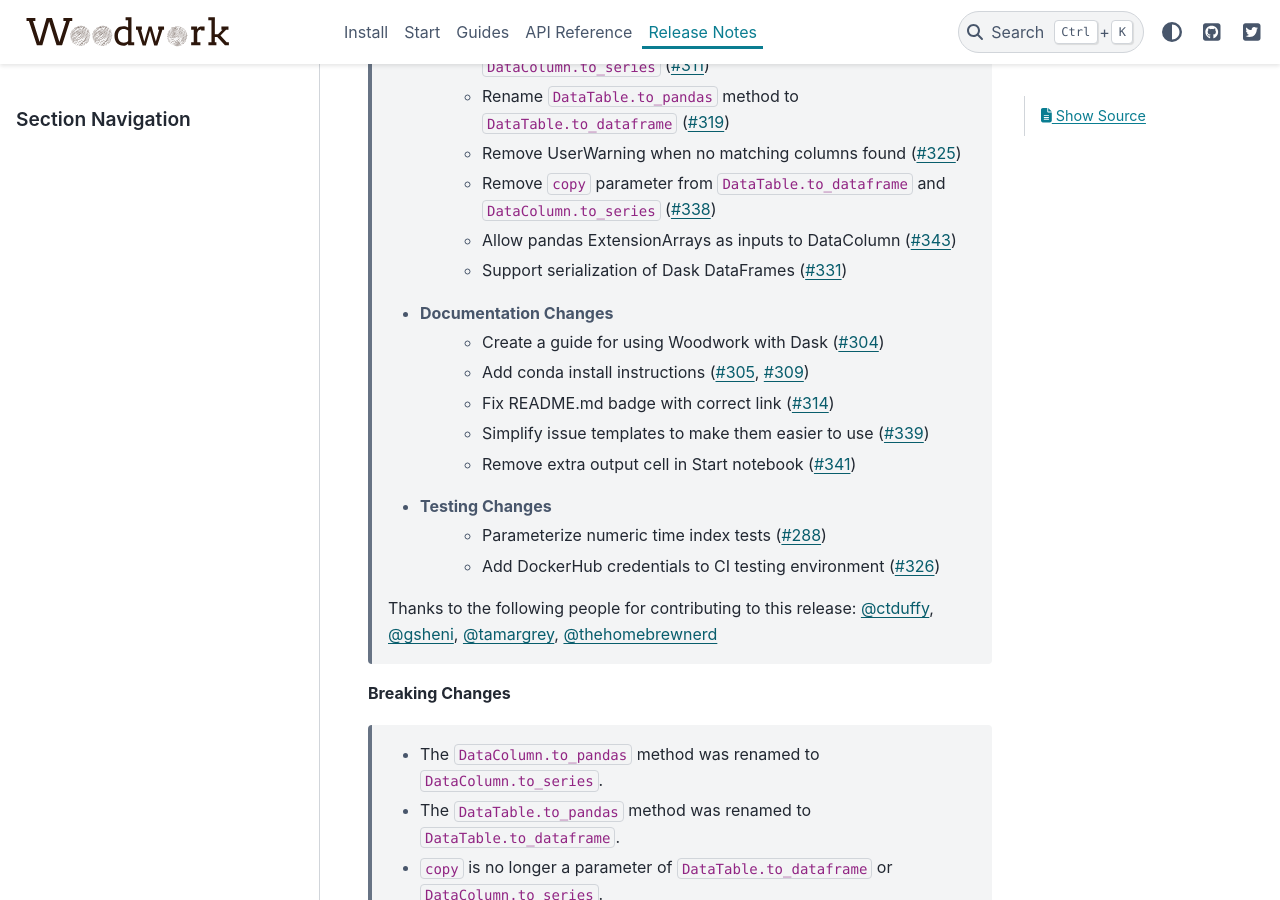
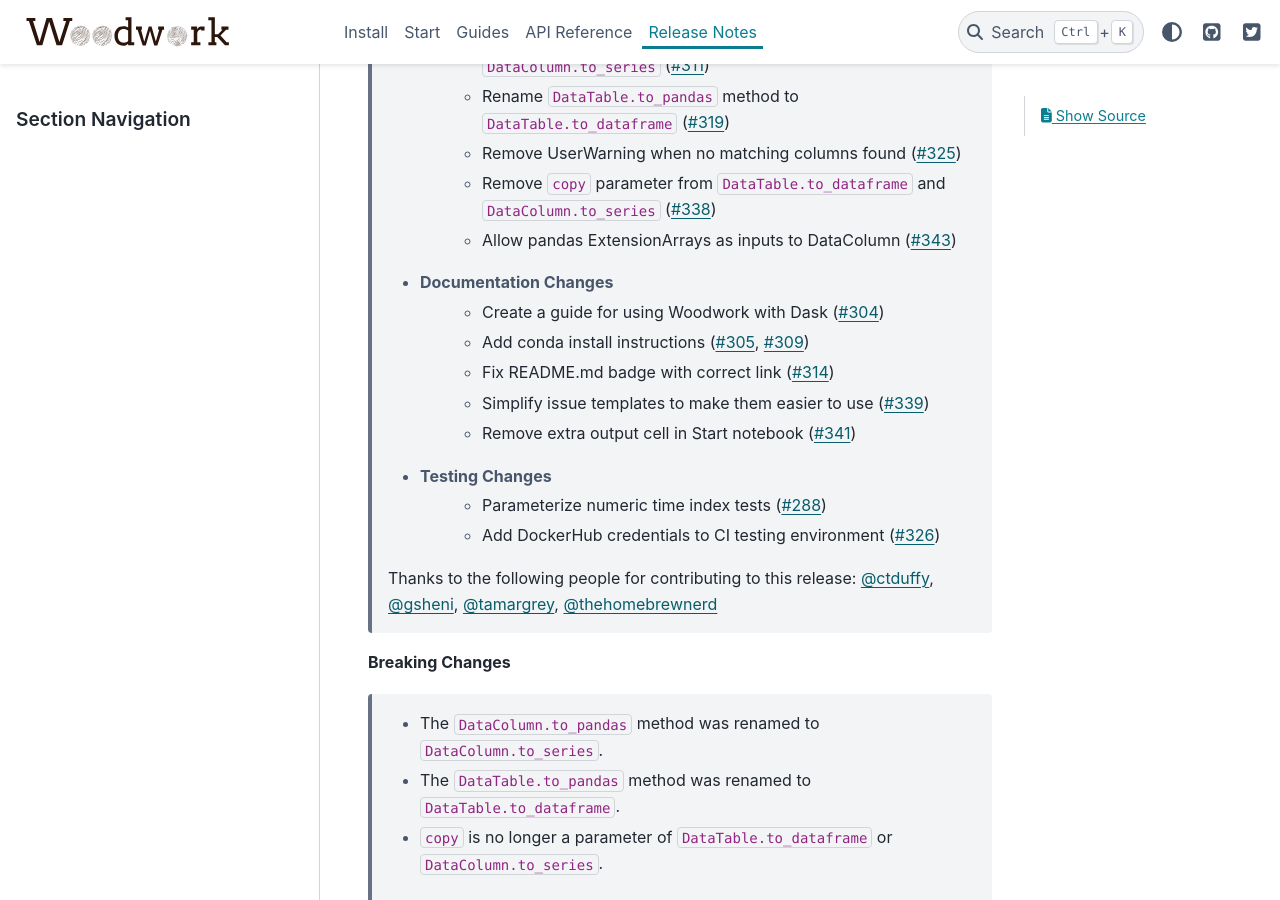
Before and after one commit to alteryx/woodwork, a Sphinx documentation site: the page built from docs/source/release_notes.rst, in a window 1280 px wide and 900 px high, scrolled down 849 px. Built offline with Sphinx 7.4.7 and the PyData theme 0.15.4, drawn with Linux system fonts in a browser that asks for light colours; comment, search, counter and statistics services are not loaded.

Commit message:
Rebase cleanup

```diff
--- a/docs/source/release_notes.rst
+++ b/docs/source/release_notes.rst
@@ -23,7 +23,6 @@ Release Notes
         * Remove UserWarning when no matching columns found (:pr:`325`)
         * Remove ``copy`` parameter from ``DataTable.to_dataframe`` and ``DataColumn.to_series`` (:pr:`338`)
         * Allow pandas ExtensionArrays as inputs to DataColumn (:pr:`343`)
-        * Support serialization of Dask DataFrames (:pr:`331`)
     * Documentation Changes
         * Create a guide for using Woodwork with Dask (:pr:`304`)
         * Add conda install instructions (:pr:`305`, :pr:`309`)
```
